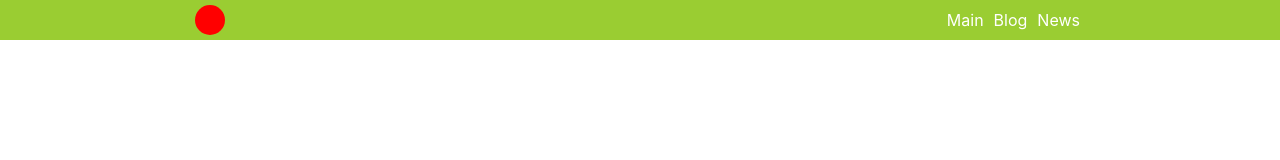
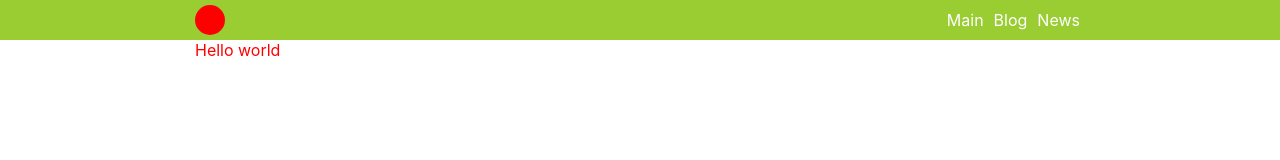
Before and after one commit to genagggg/react1, a React (Create React App) app: page /blog in a window 1280 px wide. Shown: the top 160 px of the page. Built offline with nearby package versions, Linux system fonts and the light colour scheme.

Commit message:
add module.css ito component Blog

```diff
--- a/src/components/Blog/Blog.jsx
+++ b/src/components/Blog/Blog.jsx
@@ -1,8 +1,12 @@
 import React from 'react';
+import s from './Blog.module.css';
 
 const Blog =()=> {
 
-    return (<div> </div>);
+    return (<div>
+       <p className={s.color}> Hello world</p>
+
+         </div>);
 
 }
 
--- a/src/components/Blog/Blog.module.css
+++ b/src/components/Blog/Blog.module.css
@@ -1,20 +1,3 @@
-.Blog {
-    display: flex;
+.color {
+    color: red;
 }
-
-.userName {
-
-}
-
-.Blog .userName .user {
-    margin: 10px;
-
-}
-.mess {
-    margin: 10px;
-    color: yellowgreen;
-}
-.useR{
-color:red;
-margin: 10px;
-}
```
